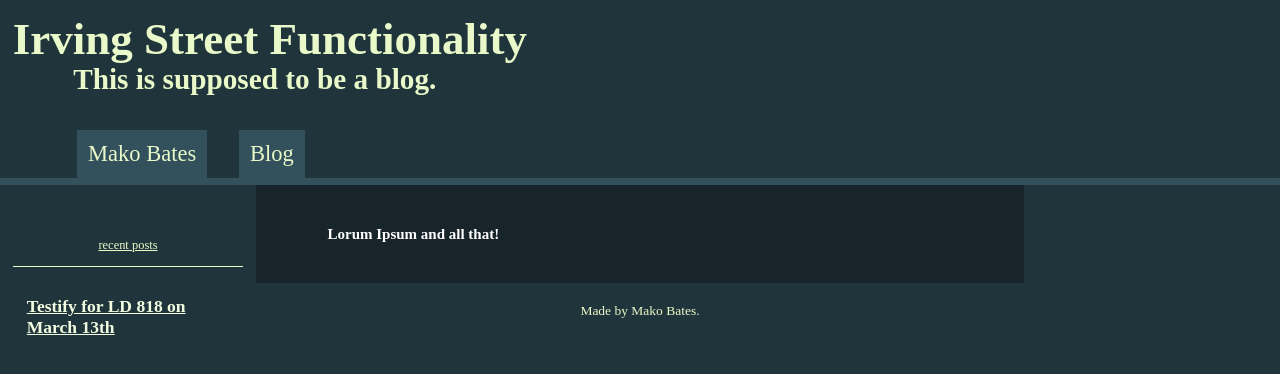
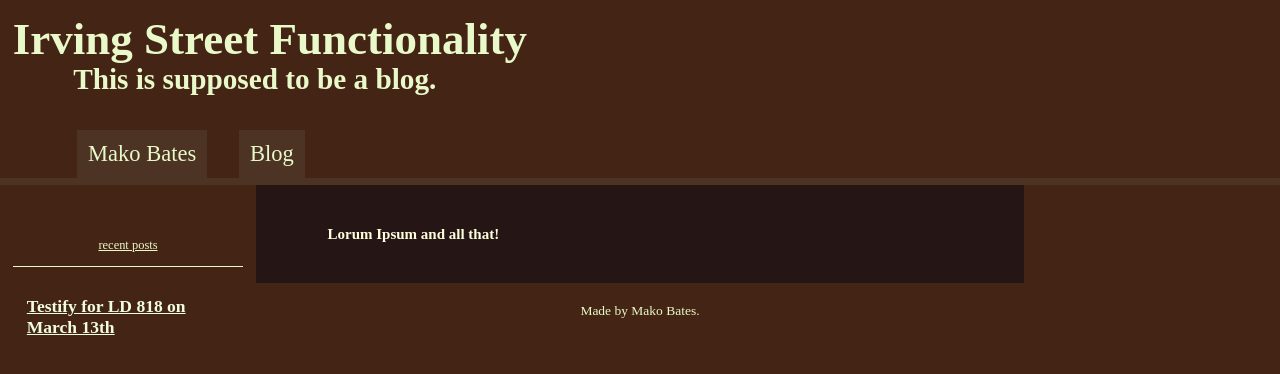
Before and after one commit to ShapeOfMatter/Mako-Bates, a Jekyll site: the page built from index.md, in a window 1280 px wide. Shown: the top 374 px of the page. Built offline with Jekyll 4.4.1, drawn with Linux system fonts in a browser that asks for light colours.

Commit message:
make it look a hair better/browner

```diff
--- a/_config.yml
+++ b/_config.yml
@@ -30,10 +30,10 @@ side_bar:
     vw_threshold: 1000
     quantity: 5
 site_colors:
-  primary_background: "#20343b"
-  light_background: "#32515c"
-  dark_background: "#17252a"
-  primary_font: "#ffffff"
+  primary_background: "#442515"
+  light_background: "#4d3324"
+  dark_background: "#261515"
+  primary_font: "#ffffdd"
   secondary_font: "#e9f9c9"
   tertiary_font: "#f2fce0"
 contact_email: withheld@for.now
```
Also changed, not shown: index.md (+0 -2 lines).
